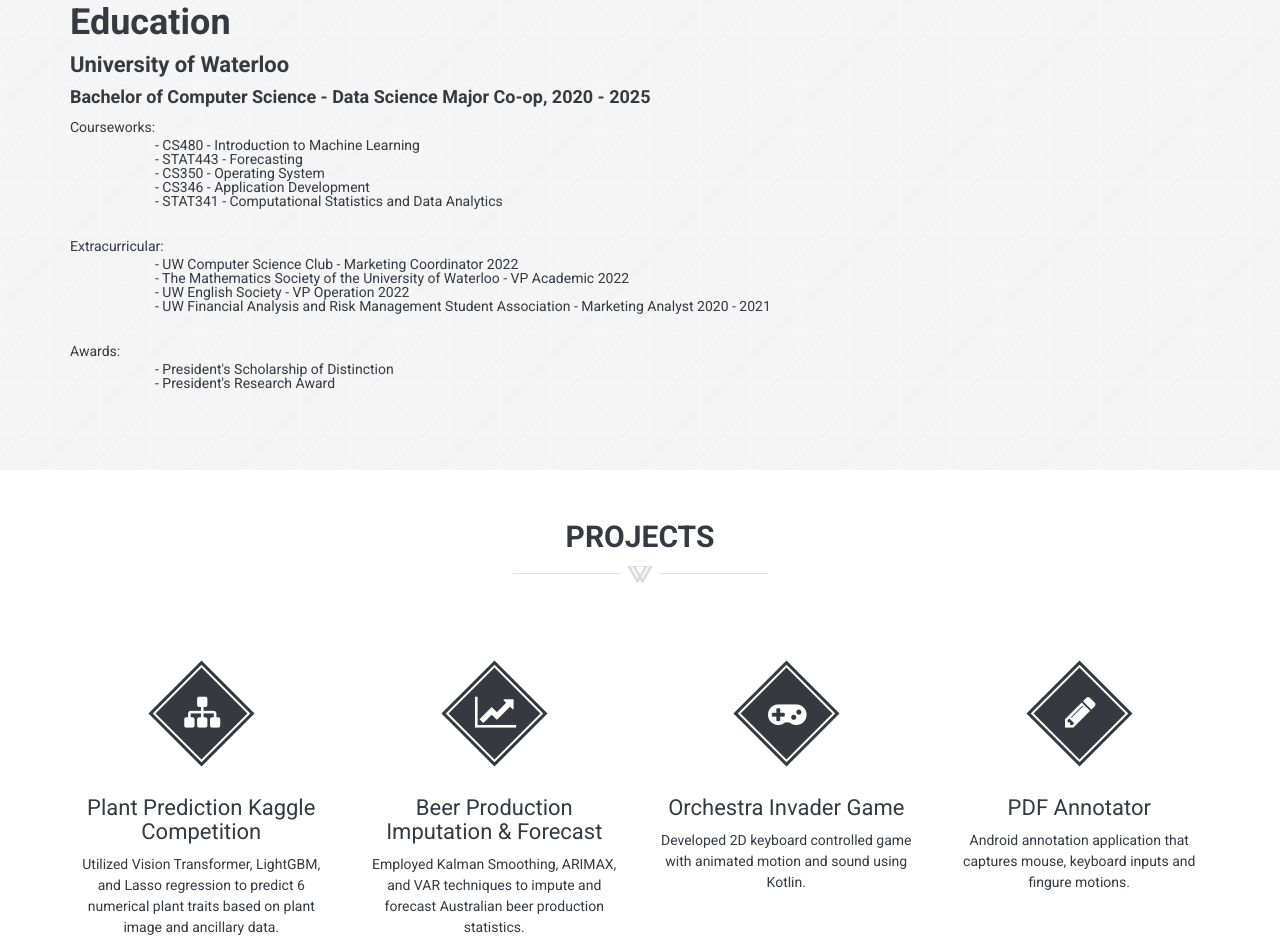
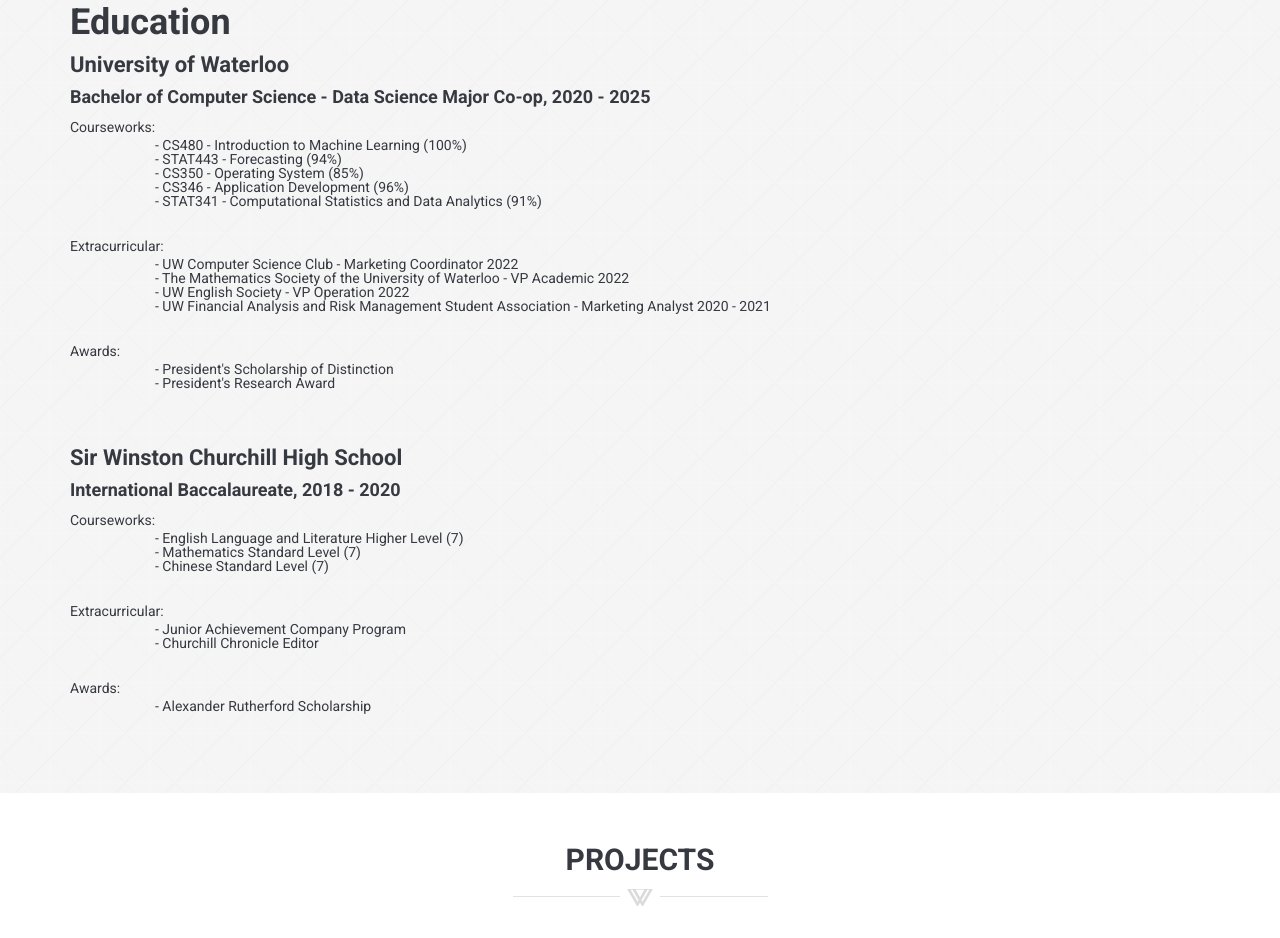
Before and after one commit to amyshichenglai/amylai.github.io, a plain HTML site: page work.html in a window 1280 px wide. Shown: the part 1553-2491 px from the top of the page. Drawn offline with Linux system fonts and the light colour scheme.

Commit message:
update edu

```diff
--- a/work.html
+++ b/work.html
@@ -353,11 +353,11 @@
                             <p>Courseworks:</p>
                             <div style="margin-left: 85px;">
                                 <ul style="list-style-position: inside;">
-                                    <li>- CS480 - Introduction to Machine Learning</li>
-                                    <li>- STAT443 - Forecasting</li>
-                                    <li>- CS350 - Operating System</li>
-                                    <li>- CS346 - Application Development</li>
-                                    <li>- STAT341 - Computational Statistics and Data Analytics</li>
+                                    <li>- CS480 - Introduction to Machine Learning (100%)</li>
+                                    <li>- STAT443 - Forecasting (94%)</li>
+                                    <li>- CS350 - Operating System (85%)</li>
+                                    <li>- CS346 - Application Development (96%)</li>
+                                    <li>- STAT341 - Computational Statistics and Data Analytics (91%)</li>
                                 </ul>
                             </div>
                             <br></br>
@@ -378,8 +378,33 @@
                                     <li>- President's Research Award</li>
                                 </ul>
                             </div>
-
-
+                            <br></br>
+                            <br></br>
+                            <h4>Sir Winston Churchill High School</h4>
+                            <h5>International Baccalaureate, 2018 - 2020</h5>
+                            <p>Courseworks:</p>
+                            <div style="margin-left: 85px;">
+                                <ul style="list-style-position: inside;">
+                                    <li>- English Language and Literature Higher Level (7)</li>
+                                    <li>- Mathematics Standard Level (7)</li>
+                                    <li>- Chinese Standard Level (7)</li>
+                                </ul>
+                            </div>
+                            <br></br>
+                            <p>Extracurricular:</p>
+                            <div style="margin-left: 85px;">
+                                <ul style="list-style-position: inside;">
+                                    <li>- Junior Achievement Company Program</li>
+                                    <li>- Churchill Chronicle Editor</li>
+                                </ul>
+                            </div>
+                            <br></br>
+                            <p>Awards:</p>
+                            <div style="margin-left: 85px;">
+                                <ul style="list-style-position: inside;">
+                                    <li>- Alexander Rutherford Scholarship</li>
+                                </ul>
+                            </div>
                         </div>
 
 
```
Also changed, not shown: index.html (+3 -3 lines).
